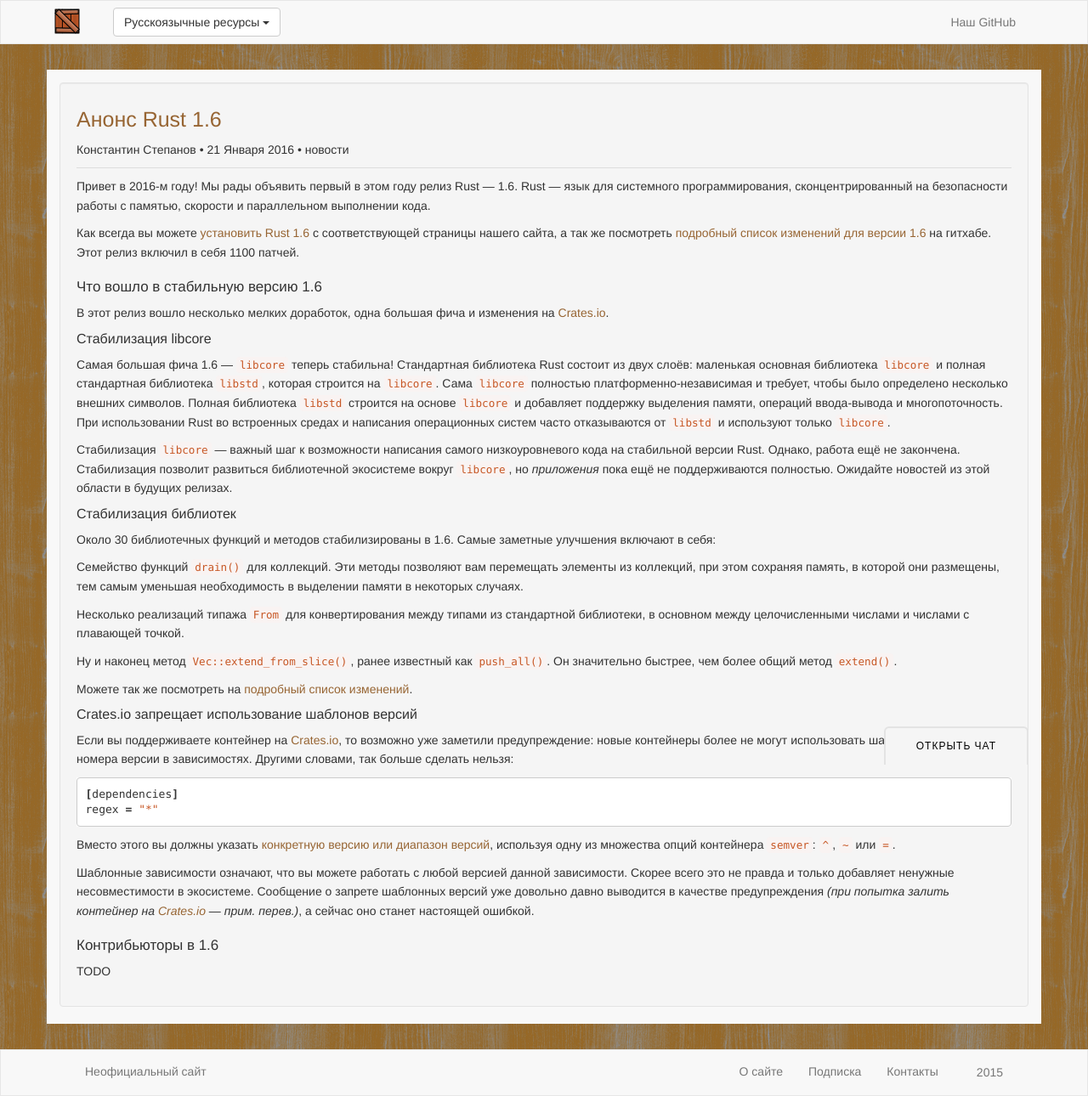
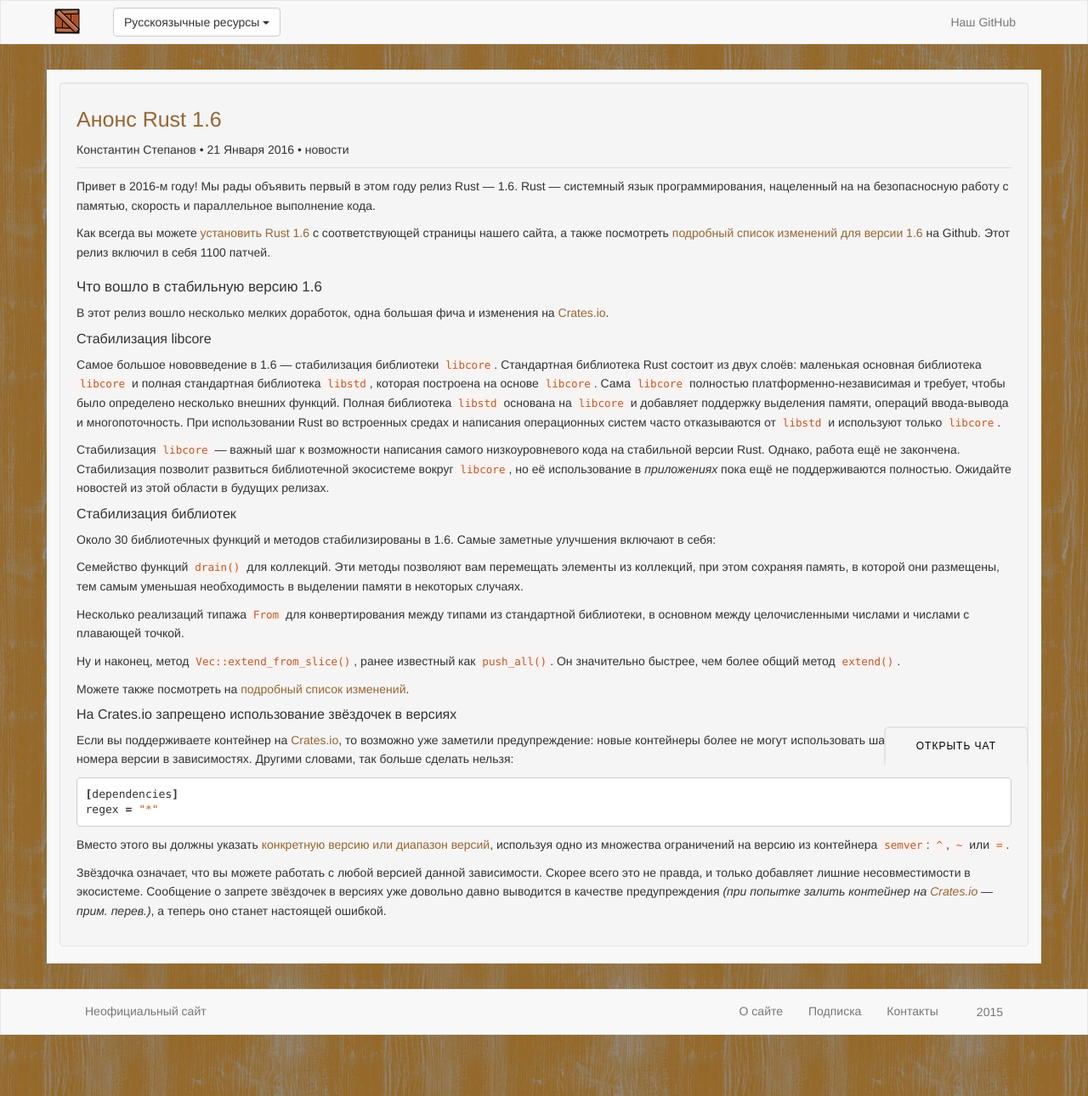
Before and after one commit to rust-lang-ru/rustycrate.ru, a Jekyll site: the page built from _posts/2016-01-21-Rust-1.6.md, in a window 1280 px wide. Shown: the whole page at 85% size. Built offline with Jekyll 4.4.1, drawn with Linux system fonts in a browser that asks for light colours; nearby versions of some CDN libraries; Markdown is read by kramdown in place of the engine named in the settings; comment, search, counter and statistics services are not loaded.

Commit message:
fixes and changes

````diff
--- a/_posts/2016-01-21-Rust-1.6.md
+++ b/_posts/2016-01-21-Rust-1.6.md
@@ -6,12 +6,12 @@
 ---
 
 Привет в 2016-м году! Мы рады объявить первый в этом году релиз Rust — 1.6.
-Rust — язык для системного программирования, сконцентрированный на безопасности
-работы с памятью, скорости и параллельном выполнении кода.
+Rust — системный язык программирования, нацеленный на на безопасносную
+работу с памятью, скорость и параллельное выполнение кода.
 
 Как всегда вы можете [установить Rust 1.6][1] с соответствующей страницы
-нашего сайта, а так же посмотреть [подробный список изменений для версии 1.6][2]
-на гитхабе. Этот релиз включил в себя 1100 патчей.
+нашего сайта, а также посмотреть [подробный список изменений для версии 1.6][2]
+на Github. Этот релиз включил в себя 1100 патчей.
 
 ### Что вошло в стабильную версию 1.6
 
@@ -20,12 +20,12 @@
 
 #### Стабилизация libcore
 
-Самая большая фича 1.6 — [`libcore`][3] теперь стабильна!
+Самое большое нововведение в 1.6 — стабилизация библиотеки [`libcore`][3].
 Стандартная библиотека Rust состоит из двух слоёв: маленькая основная
 библиотека `libcore` и полная стандартная библиотека `libstd`, которая
-строится на `libcore`. Сама `libcore` полностью платформенно-независимая
-и требует, чтобы было определено несколько внешних символов.
-Полная библиотека `libstd` строится на основе `libcore` и добавляет
+построена на основе `libcore`. Сама `libcore` полностью платформенно-независимая
+и требует, чтобы было определено несколько внешних функций.
+Полная библиотека `libstd` основана на `libcore` и добавляет
 поддержку выделения памяти, операций ввода-вывода и многопоточность.
 При использовании Rust во встроенных средах и написания операционных
 систем часто отказываются от `libstd` и используют только `libcore`.
@@ -33,8 +33,8 @@
 Стабилизация `libcore` — важный шаг к возможности написания самого
 низкоуровневого кода на стабильной версии Rust. Однако, работа ещё не закончена.
 Стабилизация позволит развиться библиотечной экосистеме вокруг `libcore`,
-но *приложения* пока ещё не поддерживаются полностью. Ожидайте новостей
-из этой области в будущих релизах.
+но её использование в *приложениях* пока ещё не поддерживаются полностью.
+Ожидайте новостей из этой области в будущих релизах.
 
 #### Стабилизация библиотек
 
@@ -50,12 +50,12 @@
 из стандартной библиотеки, в основном между целочисленными числами
 и числами с плавающей точкой.
 
-Ну и наконец метод `Vec::extend_from_slice()`, ранее известный как `push_all()`.
+Ну и наконец, метод `Vec::extend_from_slice()`, ранее известный как `push_all()`.
 Он значительно быстрее, чем более общий метод `extend()`.
 
-Можете так же посмотреть на [подробный список изменений][2].
+Можете также посмотреть на [подробный список изменений][2].
 
-#### Crates.io запрещает использование шаблонов версий
+#### На Crates.io запрещено использование звёздочек в версиях
 
 Если вы поддерживаете контейнер на [Crates.io](https://crates.io), то возможно
 уже заметили предупреждение: новые контейнеры более не могут использовать
@@ -68,18 +68,15 @@
 ```
 
 Вместо этого вы должны указать [конкретную версию или диапазон версий][4],
-используя одну из множества опций контейнера `semver`: `^`, `~` или `=`.
+используя одно из множества ограничений на версию из контейнера `semver`:
+`^`, `~` или `=`.
 
-Шаблонные зависимости означают, что вы можете работать с любой версией
-данной зависимости. Скорее всего это не правда и только добавляет ненужные
-несовместимости в экосистеме. Сообщение о запрете шаблонных версий уже
-довольно давно выводится в качестве предупреждения *(при попытка залить
-контейнер на [Crates.io](https://crates.io) — прим. перев.)*, а сейчас
+Звёздочка означает, что вы можете работать с любой версией
+данной зависимости. Скорее всего это не правда, и только добавляет лишние
+несовместимости в экосистеме. Сообщение о запрете звёздочек в версиях уже
+довольно давно выводится в качестве предупреждения *(при попытке залить
+контейнер на [Crates.io](https://crates.io) — прим. перев.)*, а теперь
 оно станет настоящей ошибкой.
-
-### Контрибьюторы в 1.6
-
-TODO
 
 [1]: http://www.rust-lang.org/install.html
 [2]: https://github.com/rust-lang/rust/blob/stable/RELEASES.md#version-160-2016-01-21
````
